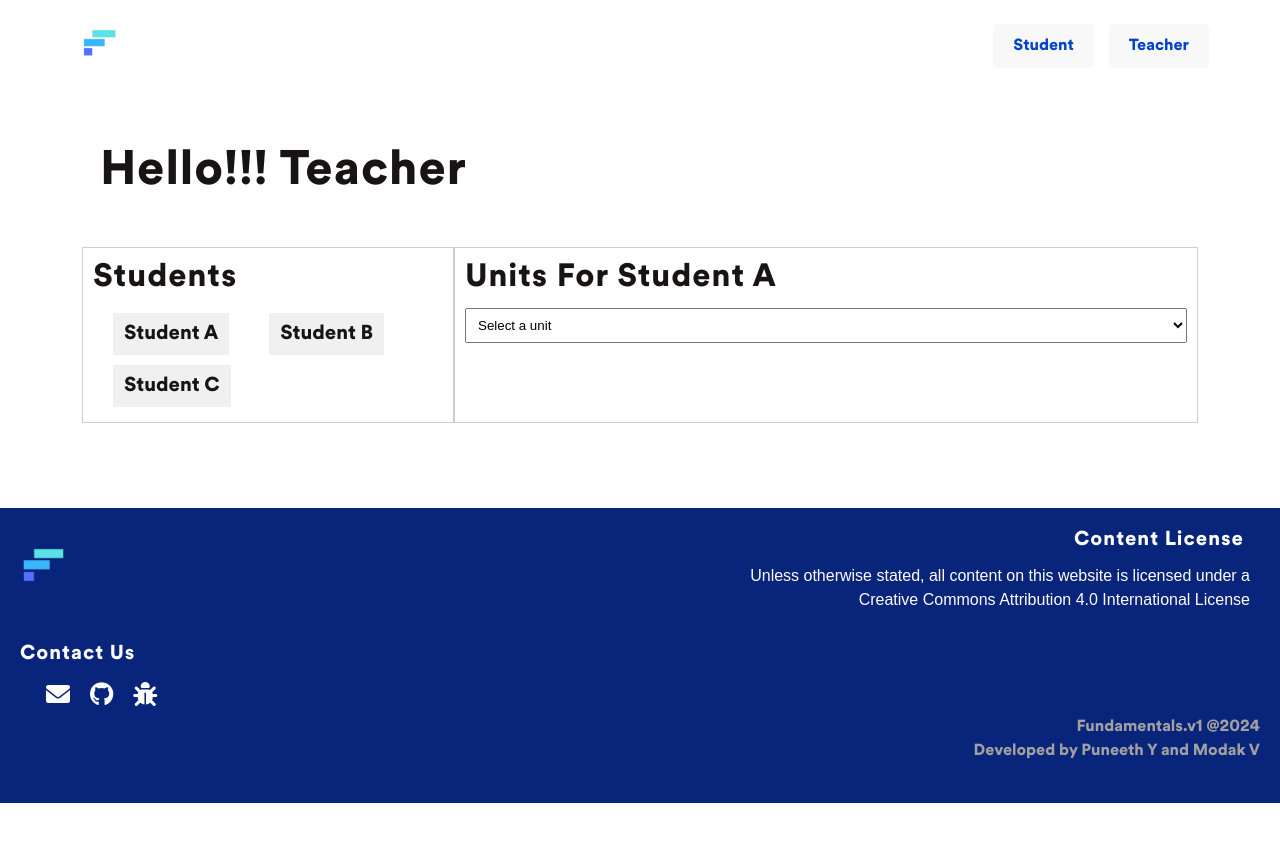
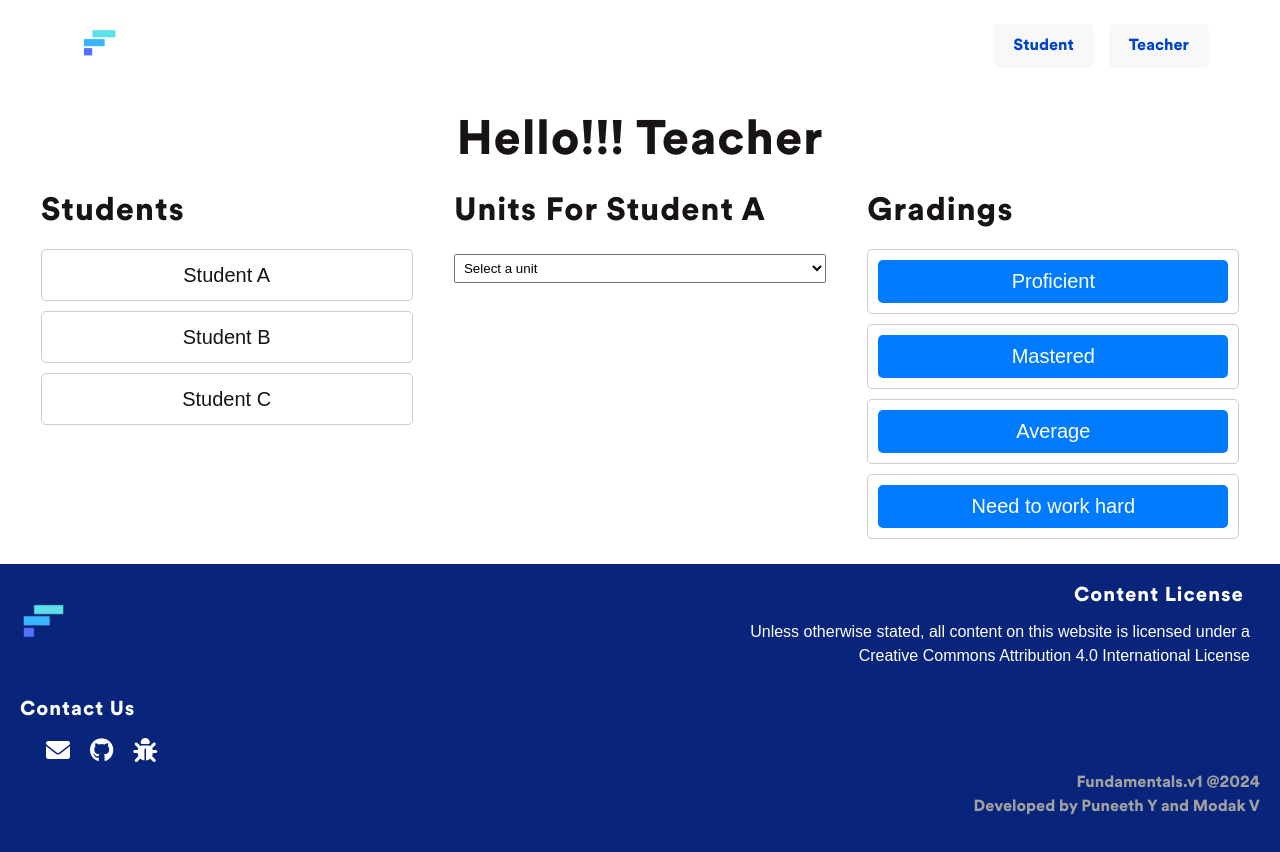
Before and after one commit to puneeth072003/Fundamentals, a React (Vite) app in the folder Frontend/Fundamentals/: page /teacher in a window 1280 px wide. Both pictures are taken after a click on the item "Student A". Shown: the top 852 px of the page. Before the commit the page ends 803 px from the top, so only its background shows below. Built offline with nearby package versions, Linux system fonts and the light colour scheme.

Commit message:
Added grading buttons

```diff
--- a/Frontend/Fundamentals/src/Teachers/Teacher.jsx
+++ b/Frontend/Fundamentals/src/Teachers/Teacher.jsx
@@ -7,8 +7,8 @@ const TeacherComp = () => {
   const [score, setScore] = useState(0);
 
   const students = [
-    { id: 1, name: 'Student A' , score: 3},
-    { id: 2, name: 'Student B' , score: 7 },
+    { id: 1, name: 'Student A', score: 3 },
+    { id: 2, name: 'Student B', score: 7 },
     { id: 3, name: 'Student C', score: 9 },
   ];
 
@@ -16,6 +16,13 @@ const TeacherComp = () => {
     { id: 1, name: 'Unit 1' },
     { id: 2, name: 'Unit 2' },
     { id: 3, name: 'Unit 3' },
+  ];
+
+  const gradings = [
+    { id: 1, label: 'Proficient' },
+    { id: 2, label: 'Mastered' },
+    { id: 3, label: 'Average' },
+    { id: 4, label: 'Need to work hard' },
   ];
 
   const handleStudentClick = (student) => {
@@ -38,6 +45,10 @@ const TeacherComp = () => {
     // Reset states or perform other actions after submitting score
   };
 
+  const handleGradingClick = (grading) => {
+    console.log(`Grading selected: ${grading.label}`);
+  };
+
   return (
     <div className='teach-main'>
       <h1 className='teach-head'>hello!!! Teacher</h1>
@@ -57,6 +68,7 @@ const TeacherComp = () => {
           </ul>
         </div>
         {selectedStudent && (
+          <>
             <div className="teach-units">
               <h2>Units for {selectedStudent.name}</h2>
               <select
@@ -85,6 +97,19 @@ const TeacherComp = () => {
                 </div>
               )}
             </div>
+            <div className="teach-grading">
+              <h2>Gradings</h2>
+              <ul>
+                {gradings.map((grading) => (
+                  <li key={grading.id} className="teach-grade-item">
+                    <button className="teach-grade-btn" onClick={() => handleGradingClick(grading)}>
+                      {grading.label}
+                    </button>
+                  </li>
+                ))}
+              </ul>
+            </div>
+          </>
         )}
       </div>
     </div>
--- a/Frontend/Fundamentals/src/Teachers/teachers.css
+++ b/Frontend/Fundamentals/src/Teachers/teachers.css
@@ -1,84 +1,81 @@
-.teach-main{
-  height: 52vh;
-}
-.teach-head{
-  padding-top: 50px;
-  padding-left: 100px;
-}
-.teach-container {
-  padding-top: 25px;
-  display: flex;
-  justify-content:center;
-  margin: 20px;
+.teach-main {
+  padding: 20px;
+  font-family: Arial, sans-serif;
 }
 
-.teach-students {
-  width: 30%;
-  border: 1px solid #ccc;
-  padding: 10px;
+.teach-head {
+  text-align: center;
 }
 
-.teach-students h2 {
-  margin-bottom: 10px;
+.teach-container {
+  display: flex;
+  justify-content: space-around;
+  margin-top: 20px;
 }
 
-.teach-students ul {
+.teach-students, .teach-units, .teach-grading {
+  width: 30%;
+}
+
+.teach-students ul, .teach-grading ul {
   list-style-type: none;
   padding: 0;
+  display: grid;
 }
 
-.teach-students .teach-student {
+.teach-student, .teach-grade-item {
+  padding: 10px;
+  margin: 5px 0;
   cursor: pointer;
-  padding: 5px 10px;
-  margin-bottom: 5px;
-  background-color: #f0f0f0;
-  border: 1px solid transparent;
+  border: 1px solid #ccc;
+  border-radius: 5px;
+  text-align: center;
 }
 
-.teach-students .teach-student.selected {
-  background-color: #cce6ff;
-  border-color: #99c2ff;
-}
-
-.teach-units {
-  width: 60%;
-  border: 1px solid #ccc;
-  padding: 10px;
-}
-
-.teach-units h2 {
-  margin-bottom: 10px;
+.teach-student.selected {
+  background-color: #f0f0f0;
+  font-weight: bold;
 }
 
 .teach-unit-dropdown {
   width: 100%;
-  padding: 8px;
-  margin-bottom: 10px;
+  padding: 5px;
+  margin-top: 10px;
 }
 
 .teach-score {
-  display: flex;
-  align-items: center;
-}
-
-.teach-score label {
-  margin-right: 10px;
+  margin-top: 10px;
 }
 
 .teach-score-input {
-  width: 60px;
-  padding: 8px;
-  margin-right: 10px;
+  width: 50px;
+  margin-left: 10px;
 }
 
 .teach-submit-btn {
-  padding: 8px 16px;
+  margin-left: 10px;
+  padding: 5px 10px;
+  cursor: pointer;
+  background-color: #28a745;
+  color: white;
+  border: none;
+  border-radius: 5px;
+}
+
+.teach-submit-btn:hover {
+  background-color: #218838;
+}
+
+.teach-grade-btn {
+  width: 100%;
+  padding: 10px;
   background-color: #007bff;
   color: white;
   border: none;
+  border-radius: 5px;
   cursor: pointer;
 }
 
-.teach-submit-btn:hover {
+.teach-grade-btn:hover {
   background-color: #0056b3;
 }
```
Also changed, not shown: Frontend/Fundamentals/Teachers/grading.jsx (added), Frontend/Fundamentals/Teachers/teachersNav.jsx (added). Lines whose indentation alone changed are shown as unchanged.
